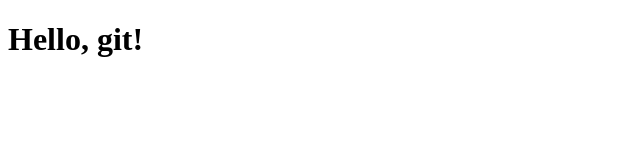
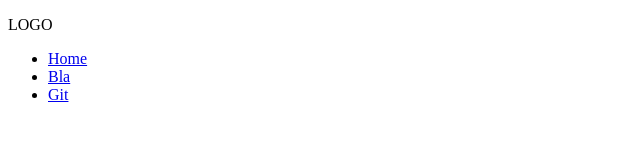
Before and after one commit to ReynkeDeVos/wd63-git-intro, a plain HTML site: page index.html in a window 1280 px wide. Shown: the whole page, without its empty margins (0-640 px from the left). Drawn offline with Linux system fonts and the light colour scheme.

Commit message:
add header

```diff
--- a/index.html
+++ b/index.html
@@ -5,6 +5,14 @@
     <meta name="viewport" content="width=device-width, initial-scale=1.0" />
     <title>Document</title>
   </head>
-  <header><h1>Hello, git!</h1></header>
-  <body></body>
+  <header>
+    <p>LOGO</p>
+    <nav>
+      <ul>
+        <li><a href="#">Home</a></li>
+        <li><a href="#">Bla</a></li>
+        <li><a href="#">Git</a></li>
+      </ul>
+    </nav>
+  </header>
 </html>
```
